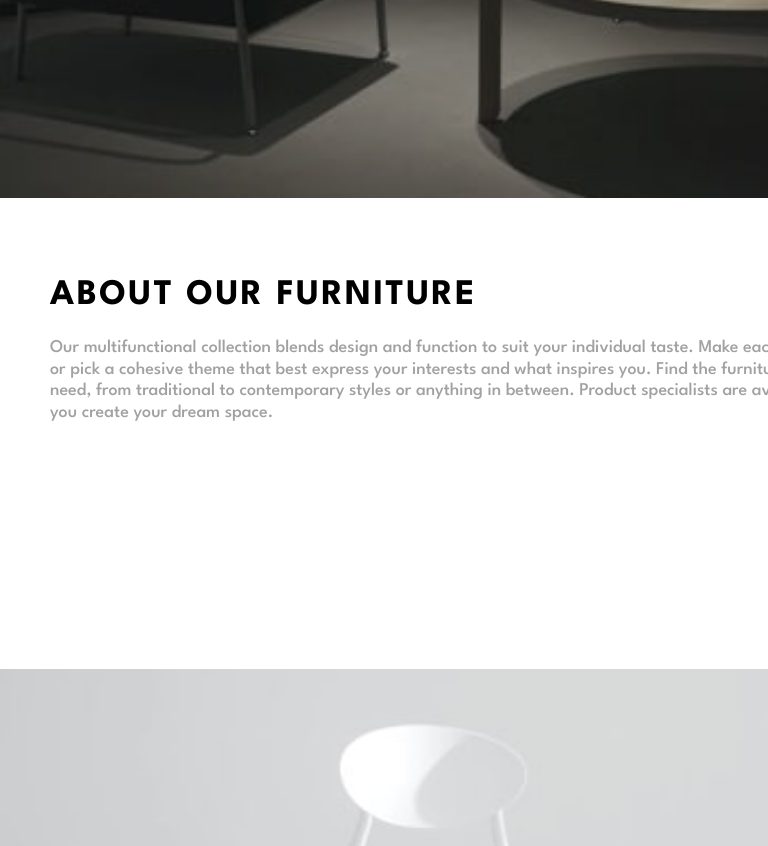
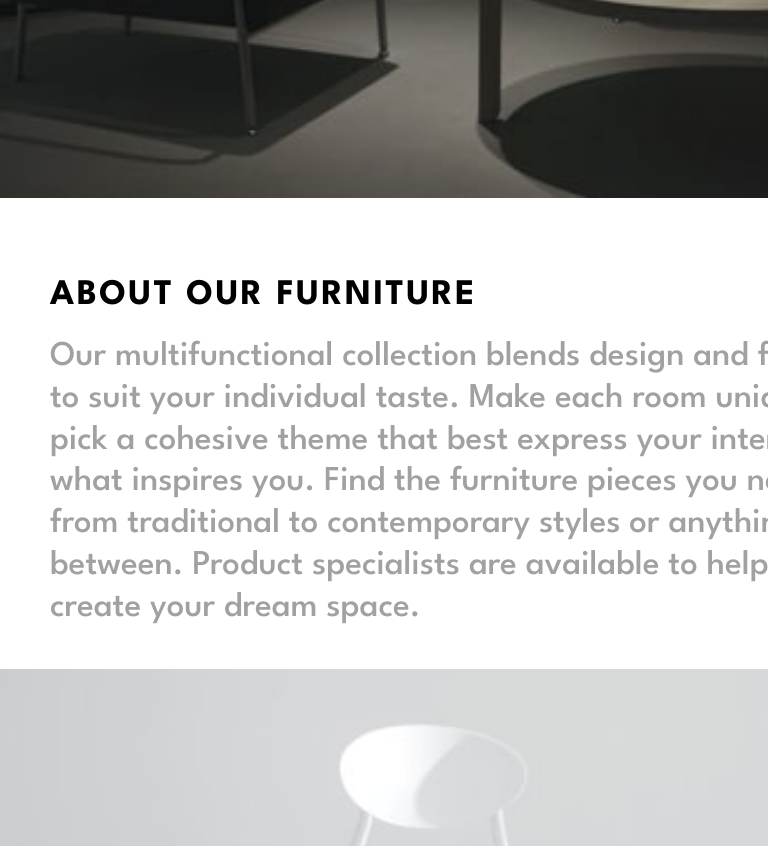
Before and after one commit to Jlbspyder/Room-Homepage, a React (Vite) app: page / in a window 768 px wide. Shown: the part 1363-2209 px from the top of the page. Built offline with nearby package versions, Linux system fonts and the light colour scheme.

Commit message:
Update index.css

```diff
--- a/src/index.css
+++ b/src/index.css
@@ -456,17 +456,20 @@ button {
     background-color: var(--White);
   }
   p {
-    font-size: 1.5rem;
+    font-size: 2.9rem;
   }
   h1 {
     font-size: 3.8rem;
   }
+  h2 {
+    font-size: 2.5rem
+  }
+  h3 {
+    font-size: 5rem
+  }
   .pix {
     height: 480px;
     width: 930px;
-  }
-   h3 {
-    font-size: 5rem;
   }
   .desktop-logo {
     display: none;
```
